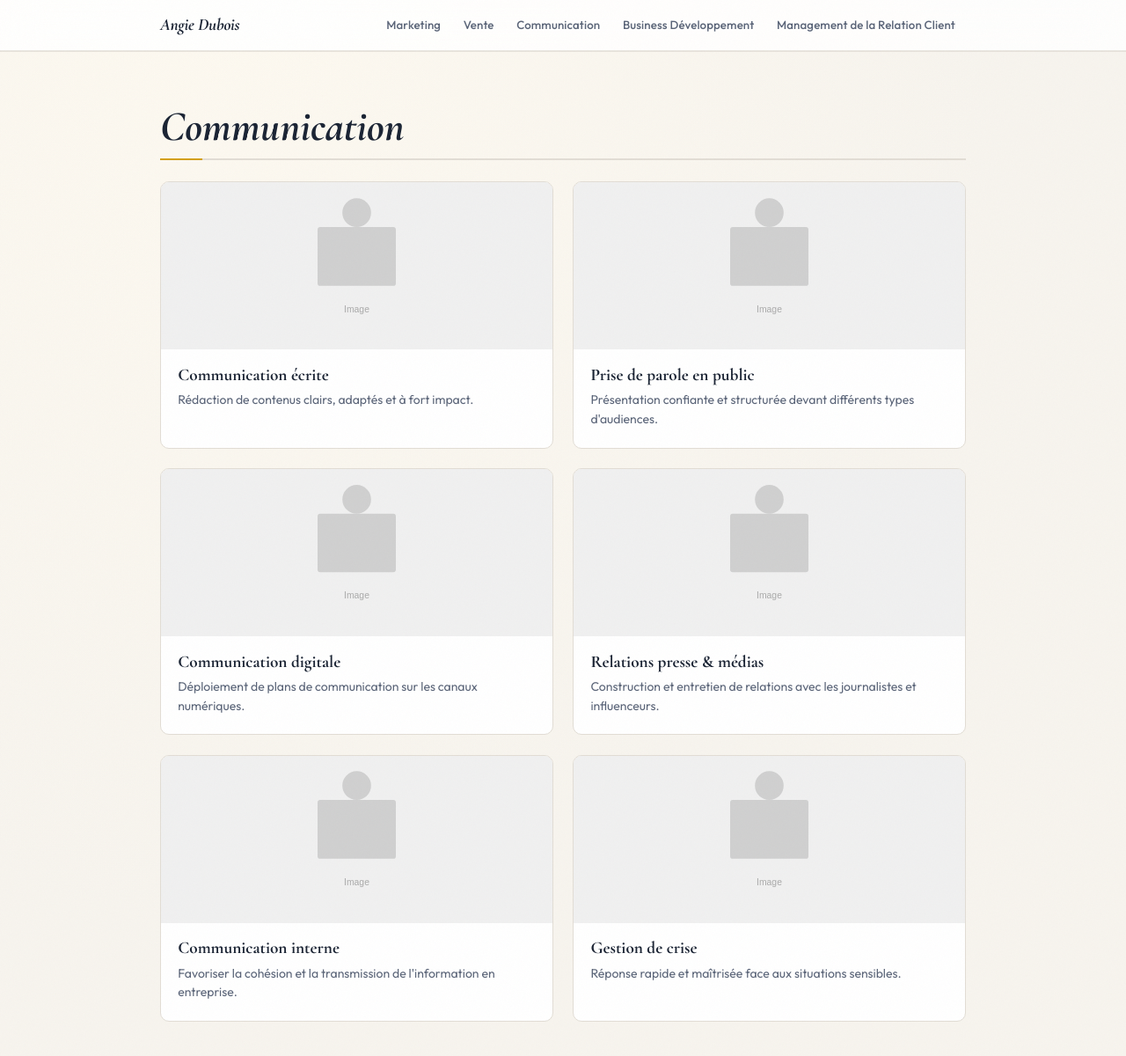
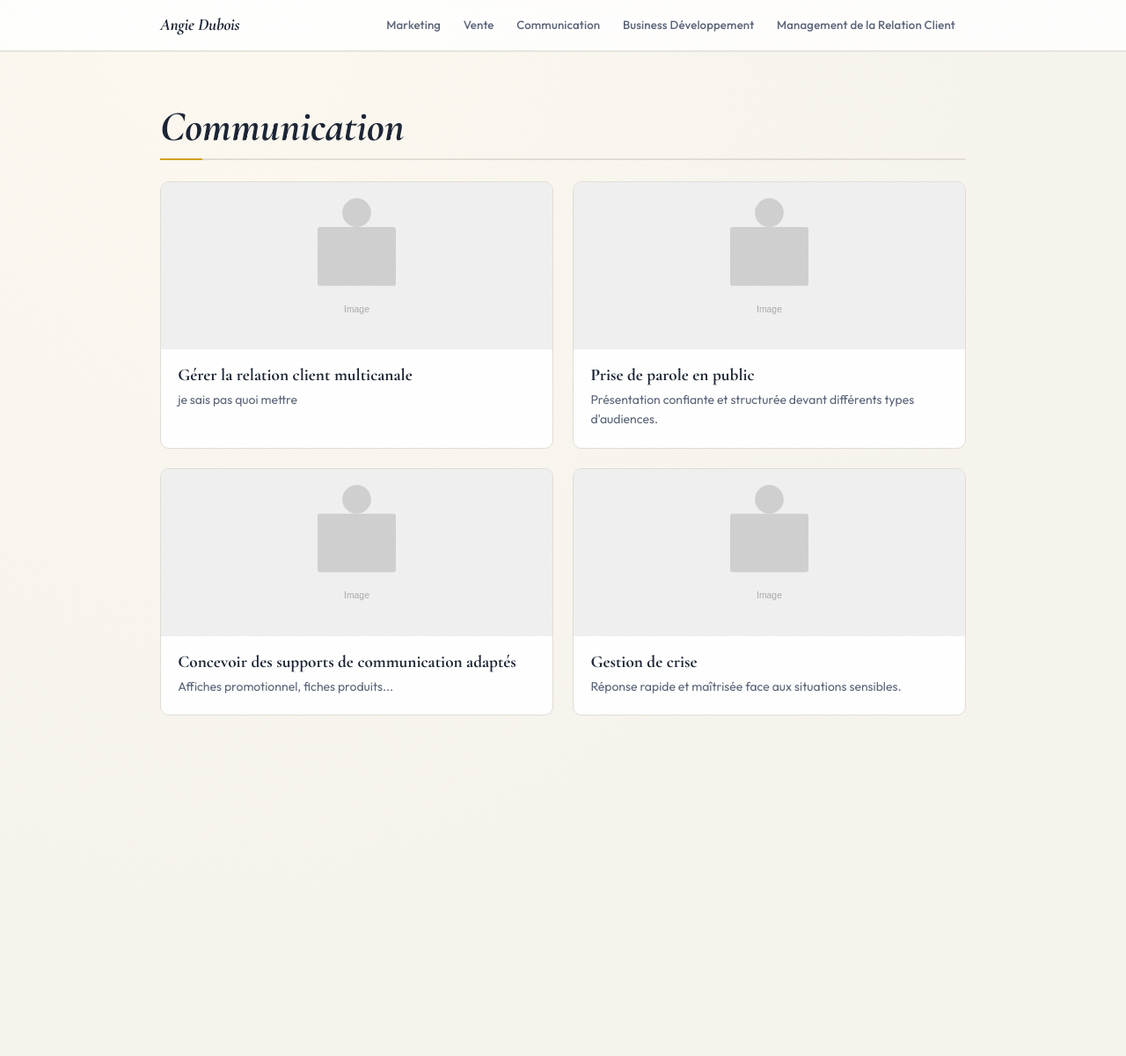
Before and after one commit to t-richard/angie, a Jekyll site: the page built from communication.html, in a window 1280 px wide and 1225 px high. Shown: the top 1200 px of the window at 88% size. Built offline with Jekyll 4.4.1, drawn with Linux system fonts in a browser that asks for light colours.

Commit message:
angie communication

```diff
--- a/_data/communication.yml
+++ b/_data/communication.yml
@@ -2,32 +2,22 @@ title: "Communication"
 slug: "communication"
 competences:
   - id: "communication-1"
-    title: "Communication écrite"
-    summary: "Rédaction de contenus clairs, adaptés et à fort impact."
-    body: "Production de contenus écrits variés : articles, newsletters, rapports, supports de présentation. Maîtrise du ton et du style en fonction de la cible et du canal. Capacité à vulgariser des sujets complexes pour les rendre accessibles et engageants."
+    title: "Gérer la relation client multicanale"
+    summary: "je sais pas quoi mettre"
+    body: "Tout au long de mon parcours, j’ai développé ma capacité à communiquer avec les clients à travers différents canaux : accueil physique, téléphone, emails professionnels et relances commerciales. Cette diversité d’échanges m’a permis d’adapter ma communication en fonction du contexte et des attentes de chaque interlocuteur afin d’assurer une relation client fluide et efficace."
     image: "/assets/images/placeholder.svg"
   - id: "communication-2"
     title: "Prise de parole en public"
     summary: "Présentation confiante et structurée devant différents types d'audiences."
-    body: "Animation de réunions, soutenances, pitchs et présentations clients. Maîtrise des techniques de storytelling pour capter l'attention et mémoriser le message clé. Gestion du stress et de la posture pour une communication verbale et non verbale efficace."
+    body: "Animation commerciale, soutenances, et présentations clients. Maîtrise des techniques de storytelling pour capter l'attention et mémoriser le message clé. Gestion du stress et de la posture pour une communication verbale et non verbale efficace."
     image: "/assets/images/placeholder.svg"
   - id: "communication-3"
-    title: "Communication digitale"
-    summary: "Déploiement de plans de communication sur les canaux numériques."
-    body: "Conception et exécution de plans de communication digitale : site web, réseaux sociaux, emailing, webinaires. Création de messages cohérents avec l'identité de marque et adaptation des formats aux spécificités de chaque plateforme."
+    title: "Concevoir des supports de communication adaptés"
+    summary: "Affiches promotionnel, fiches produits..."
+    body: "Dans le cadre de différents projets universitaires et professionnels, j’ai participé à la création de supports de communication destinés à promouvoir une offre ou à informer une cible spécifique."
     image: "/assets/images/placeholder.svg"
   - id: "communication-4"
-    title: "Relations presse & médias"
-    summary: "Construction et entretien de relations avec les journalistes et influenceurs."
-    body: "Rédaction de communiqués et dossiers de presse, organisation de conférences de presse, gestion du carnet de contacts médias. Suivi des retombées presse et mesure de l'impact des actions RP sur la notoriété de l'organisation."
-    image: "/assets/images/placeholder.svg"
-  - id: "communication-5"
-    title: "Communication interne"
-    summary: "Favoriser la cohésion et la transmission de l'information en entreprise."
-    body: "Mise en place d'outils et de rituels de communication interne : intranet, newsletters internes, réunions all-hands. Accompagnement du changement par une communication transparente et régulière pour maintenir l'engagement des collaborateurs."
-    image: "/assets/images/placeholder.svg"
-  - id: "communication-6"
     title: "Gestion de crise"
     summary: "Réponse rapide et maîtrisée face aux situations sensibles."
-    body: "Élaboration de plans de communication de crise, rédaction de messages de réponse adaptés aux différentes parties prenantes. Coordination des prises de parole internes et externes pour protéger la réputation de l'organisation en situation d'urgence."
+    body: "?"
     image: "/assets/images/placeholder.svg"
```
